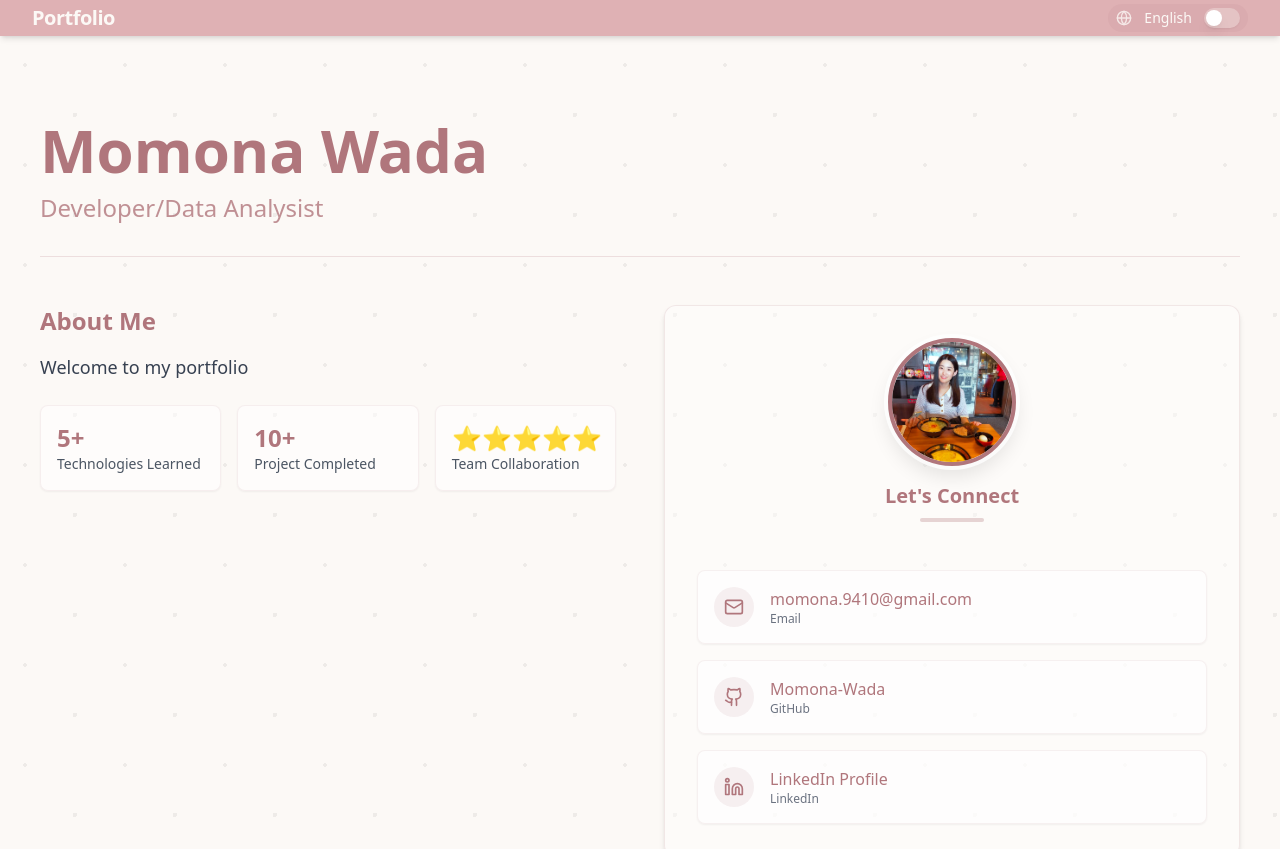
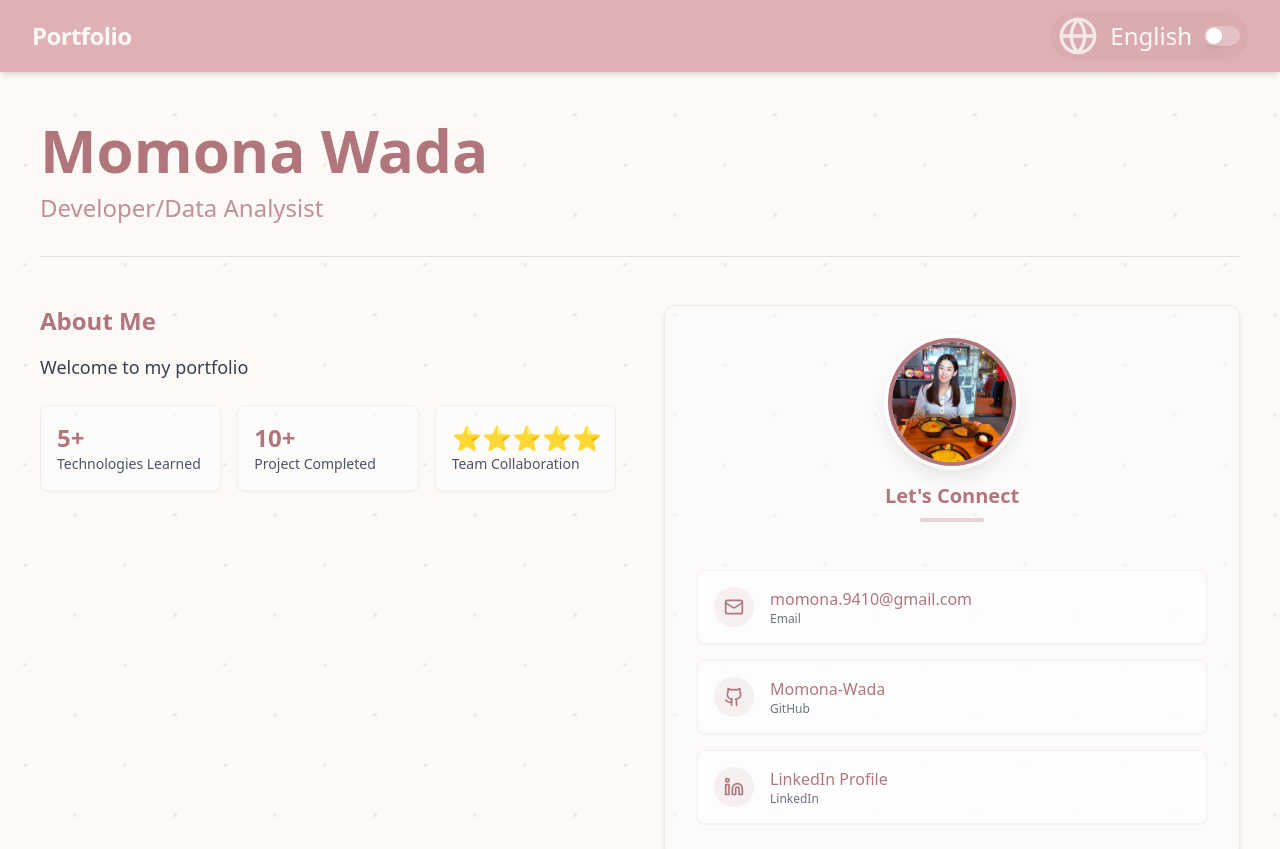
Before and after one commit to Momona-Wada/my_portfolio, a Next.js app: page / in a window 1280 px wide. Shown: the top 849 px of the page. Built offline with nearby package versions, Linux system fonts and the light colour scheme; a web font is replaced by a local one.

Commit message:
Adjust header height

```diff
--- a/src/components/Header.tsx
+++ b/src/components/Header.tsx
@@ -13,9 +13,9 @@ const Header = () => {
     return (
         <header className="fixed top-0 left-0 w-full z-50">
 
-        <Menubar className="rounded-none border-none border-b border-deep-pink/10 text-light-beige bg-soft-pink shadow-md py-3 px-4 md:px-8 flex items-center justify-between">
+        <Menubar className="rounded-none border-none border-b border-deep-pink/10 text-light-beige bg-soft-pink shadow-md py-9 px-4 md:px-8 flex items-center justify-between">
             {/* Logo/Brand */}
-            <Link href="/" className="mr-8 font-semibold text-xl tracking-tight">
+            <Link href="/" className="mr-8 font-semibold text-2xl tracking-tight">
             <motion.span
                 initial={{ opacity: 0 }}
                 animate={{ opacity: 1 }}
@@ -41,8 +41,8 @@ const Header = () => {
 
             {/* Language Switcher */}
             <div className="ml-auto flex items-center gap-3 px-2 py-1 rounded-full bg-deep-pink/10">
-            <Globe size={16} className="text-light-beige opacity-80" />
-            <span className="text-sm font-medium hidden md:inline">{language === "jp" ? "日本語" : "English"}</span>
+            <Globe size={40} className="text-light-beige opacity-80" />
+            <span className="text-2xl font-medium hidden md:inline">{language === "jp" ? "日本語" : "English"}</span>
             <Switch
                 checked={language === "jp"}
                 onCheckedChange={toggleLanguage}
```
